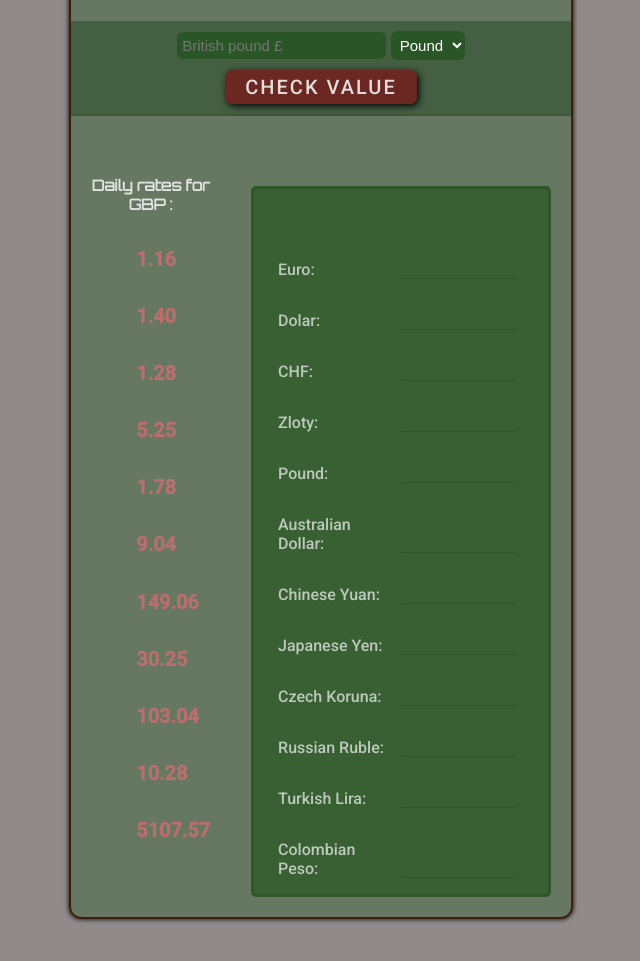
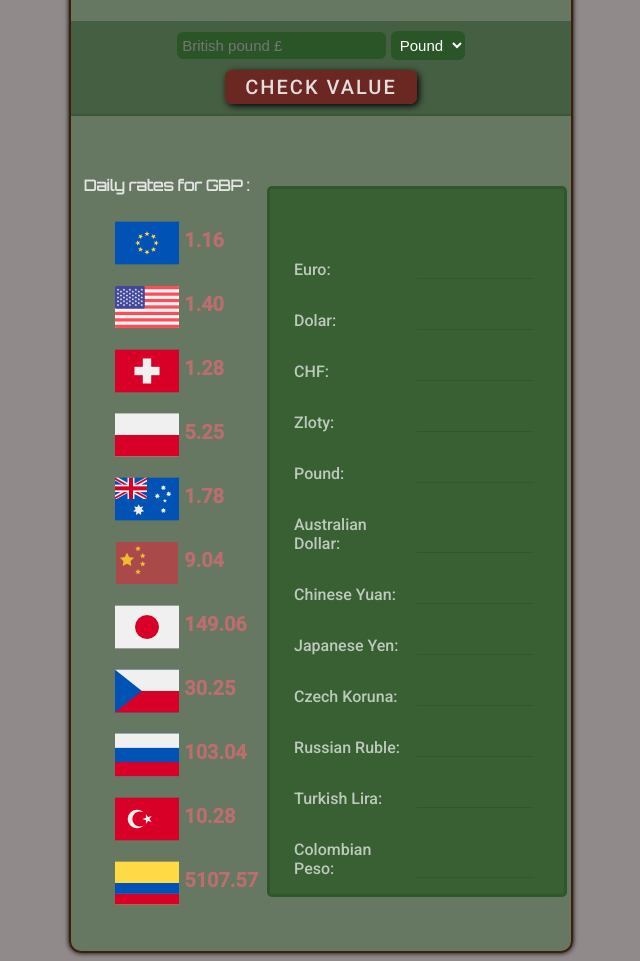
Before and after one commit to Wojciech005/Currency-exchange-app---JS, a plain HTML site: page index.html in a window 1280 px wide. Shown: the part 77-1038 px from the top of the page, without its empty margins (319-959 px from the left). Before the commit the page ends 1004 px from the top, so only its background shows below. Drawn offline with Linux system fonts and the light colour scheme; the site is published under a folder, as on GitHub Pages, so addresses that start at the root find nothing; a web font is replaced by a local one.

Commit message:
Update index.html

```diff
--- a/index.html
+++ b/index.html
@@ -31,17 +31,17 @@
         <div class="rates">
             <h1>Daily rates for GBP :</h1>
             <ul>
-                <li> <img src="/photo/european-union.png": alt=""> <h2 class="rates">1.16</h2></li>
-                <li><img src="/photo/united-states (1).png" alt=""> <h2 class="rates">1.40</h2></li>
-                <li><img src="/photo/switzerland.png" alt=""> <h2 class="rates">1.28</h2></li>
-                <li><img src="/photo/poland.png" alt=""> <h2 class="rates">5.25</h2></li>
-                <li><img src="/photo/australia.png" alt=""> <h2 class="rates">1.78</h2></li>
-                <li><img src="/photo/chinese.png" alt=""> <h2 class="rates">9.04</h2></li>
-                <li><img src="/photo/japan.png" alt=""> <h2 class="rates">149.06</h2></li>
-                <li><img src="/photo/czech-republic.png" alt=""> <h2 class="rates">30.25</h2></li>
-                <li><img src="/photo/russia.png" alt=""><h2 class="rates">103.04</h2></li>
-                <li><img src="/photo/turkey.png" alt=""><h2 class="rates">10.28</h2></li>
-                <li><img src="/photo/colombia.png" alt=""><h2 class="rates">5107.57</h2></li>
+                <li> <img src="european-union.png": alt=""> <h2 class="rates">1.16</h2></li>
+                <li><img src="united-states (1).png" alt=""> <h2 class="rates">1.40</h2></li>
+                <li><img src="switzerland.png" alt=""> <h2 class="rates">1.28</h2></li>
+                <li><img src="poland.png" alt=""> <h2 class="rates">5.25</h2></li>
+                <li><img src="australia.png" alt=""> <h2 class="rates">1.78</h2></li>
+                <li><img src="chinese.png" alt=""> <h2 class="rates">9.04</h2></li>
+                <li><img src="japan.png" alt=""> <h2 class="rates">149.06</h2></li>
+                <li><img src="czech-republic.png" alt=""> <h2 class="rates">30.25</h2></li>
+                <li><img src="russia.png" alt=""><h2 class="rates">103.04</h2></li>
+                <li><img src="turkey.png" alt=""><h2 class="rates">10.28</h2></li>
+                <li><img src="colombia.png" alt=""><h2 class="rates">5107.57</h2></li>
 
             </ul>
         </div>
```
